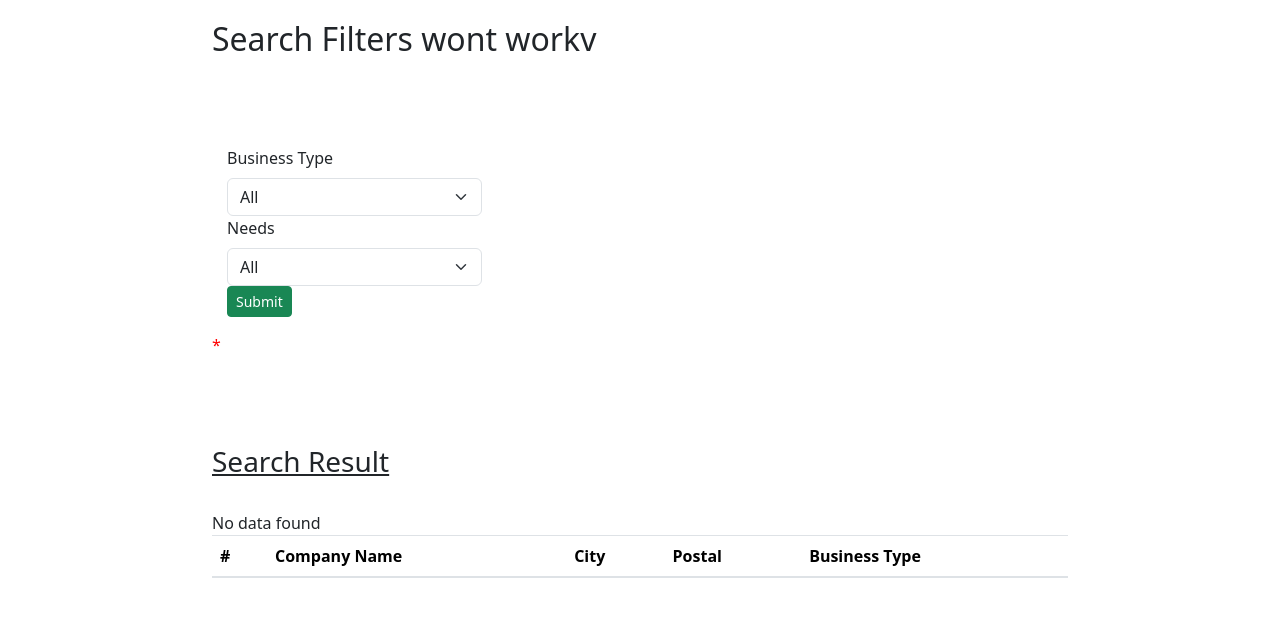
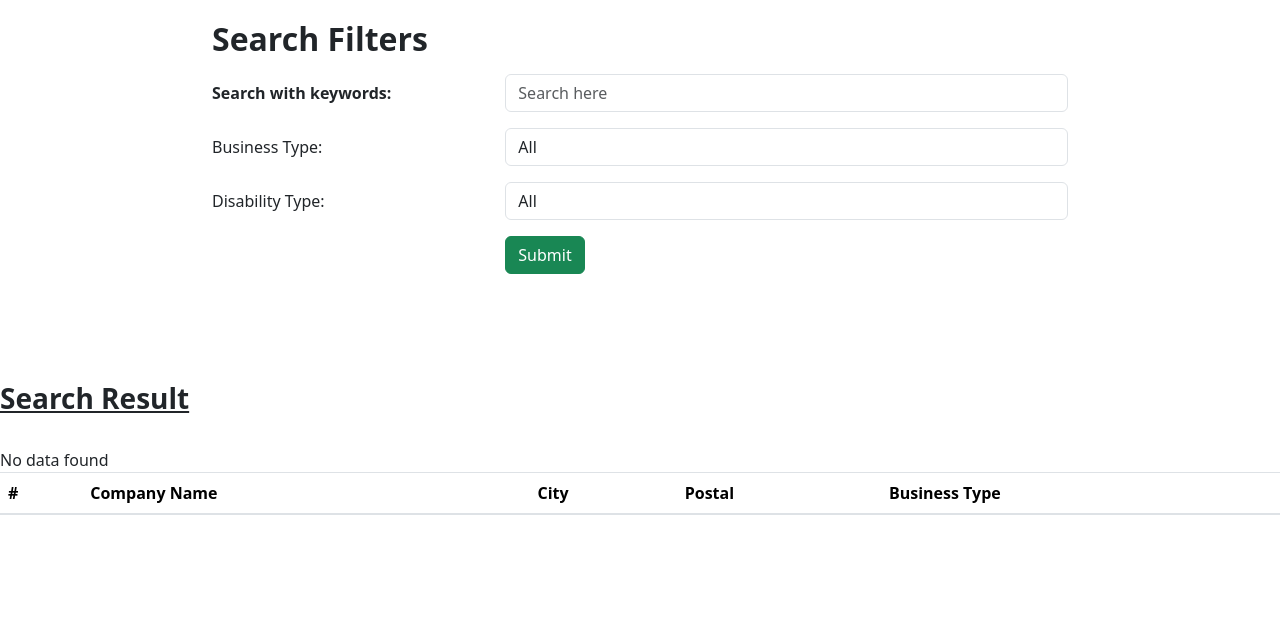
Before and after one commit to Waris-Al/EW2, a PHP site: page /CheckVenue.php in a window 1280 px wide. Shown: the part 56-673 px from the top of the page. Run offline with PHP 8.4, Linux system fonts and the light colour scheme; lists and menus that the app fills with data are empty; some libraries are stand-ins or nearby versions.

Commit message:
xamp is upp babbyxamp

```diff
--- a/CheckVenue.php
+++ b/CheckVenue.php
@@ -5,122 +5,133 @@ try {
   die("Failed to connect: " . $e->getMessage());
 }
 session_start();
-
-
-if (isset($_SESSION['loggedin']) && $_SESSION['loggedin'] === true) {
-  // display the navbar with the logout link
-  include 'NavbarLoggedin.php';
-} else {
-  // display the default navbar
-  include 'NavigationBar.php';
-}
+include("Navigationbar.php");
 
 $searchErr = '';
-$building = '';
-if(isset($_POST['save'])) {
-    if(!empty($_POST['search'])) {
+$building='';
+if(isset($_POST['save']))
+{
+    if(!empty($_POST['search']))
+    {
         $search = $_POST['search'];
-        $stmt = $db->prepare("SELECT * FROM company WHERE btype LIKE '$search' OR btype LIKE '$search'");
-        $stmt->execute(array('$search' => '%'.$search.'%'));
+        $stmt = $db->prepare("select * from company where city like '%$search%' or btype like '%$search%'");
+        $stmt->execute();
         $building = $stmt->fetchAll(PDO::FETCH_ASSOC);
-    } else if(!empty($_POST['search1'])) {
+        //print_r($building);
+
+    }else if(!empty($_POST['search1'])){
+
         $search = $_POST['search1'];
-      $stmt = $db->prepare("SELECT * FROM company WHERE city LIKE :search OR btype LIKE :search");
-      $stmt->execute(array(':search' => '%'.$search.'%'));
+        $stmt = $db->prepare("select * from company where city like '%$search%' or btype like '%$search%'");
+        $stmt->execute();
         $building = $stmt->fetchAll(PDO::FETCH_ASSOC);
-    } else if(!empty($_POST['search2'])) {
+    }else if(!empty($_POST['search2'])){
+
       $search = $_POST['search2'];
+
     $wchair = "wchair";
     $hearing = "hearing";
     $parking = "parking";
     $check = "yes";
-        if(strcmp($search, $wchair) == 0) {
-            $stmt = $db->prepare("SELECT * FROM company WHERE id IN (SELECT cid FROM questions WHERE wchair LIKE :check)");
-            $stmt->execute(array(':check' => '%'.$check.'%'));
+
+      if(strcmp($search,$wchair) == 0){
+        $stmt = $db->prepare("select * from company where id IN(select cid from questions where wchair like '%$check%')");
+        $stmt->execute();
         $building = $stmt->fetchAll(PDO::FETCH_ASSOC);
-        } else if (strcmp($search, $hearing) == 0) {
-            $stmt = $db->prepare("SELECT * FROM company WHERE id IN (SELECT cid FROM questions WHERE hearing LIKE :check)");
-            $stmt->execute(array(':check' => '%'.$check.'%'));
+
+      }else if (strcmp($search,$hearing) == 0){
+
+        $stmt = $db->prepare("select * from company where id IN(select cid from questions where hearing like '%$check%')");
+        $stmt->execute();
         $building = $stmt->fetchAll(PDO::FETCH_ASSOC);
-        } else if(strcmp($search, $parking) == 0) {
-            $stmt = $db->prepare("SELECT * FROM company WHERE id IN (SELECT cid FROM questions WHERE parking LIKE :check)");
-            $stmt->execute(array(':check' => '%'.$check.'%'));
+      }else if(strcmp($search,$parking) == 0){
+        $stmt = $db->prepare("select * from company where id IN(select cid from questions where parking like '%$check%')");
+        $stmt->execute();
         $building = $stmt->fetchAll(PDO::FETCH_ASSOC);
       }
-    } else {
+
+
+  }
+    else
+    {
         $searchErr = "Please enter the information";
     }
 
-    echo "Search query is: " . $stmt->queryString;
 }
 
 ?>
-<html>
+<!DOCTYPE html>
+<html lang="en">
 <head>
-<title>A HUGE Welcome From Everybody Welcome</title>
-<link rel="stylesheet" href="bootstrap.css" crossorigin="anonymous">
-<!-- Optional theme -->
-<link rel="stylesheet" href="bootstrap-theme.css" crossorigin="anonymous">
+  <meta charset="UTF-8">
+  <meta name="viewport" content="width=device-width, initial-scale=1.0">
+  <title>A HUGE Welcome From Access For All</title>
+  <!-- Bootstrap CSS -->
+  <link rel="stylesheet" href="bootstrap.min.css">
+  <!-- Custom styles -->
   <style>
-.container{
-    width:70%;
-    height:30%;
-    padding:20px;
+    .container {
+      width: 70%;
+      margin: 0 auto;
+      padding: 20px;
+    }
+    h1, h2, h3, h4, h5, h6 {
+      font-weight: bold;
     }
   </style>
 </head>
-
 <body>
   <div class="container">
-  <h2 class="mb-3">Search Filters wont workv</h2>
-    <br/><br/>
+    <h2 class="mb-3">Search Filters</h2>
 
-    <form class="form-vertical" method="post">
-    <div class="column">
-        <div class="form-group">
-<?php
-/*
-            <label class="control-label col-sm-4" for="email"><b>Search with keywords:</b>:</label>
-            <div class="col-sm-4">
-              <input type="text" class="form-control" name="search" placeholder="search here">
+    <form action="#" method="post">
+      <div class="form-group row">
+        <label for="search-keywords" class="col-sm-4 col-form-label"><b>Search with keywords:</b></label>
+        <div class="col-sm-8">
+          <input type="text" class="form-control" id="search-keywords" name="search" placeholder="Search here">
         </div>
-*/
+      </div>
 
-?>
-            <br/>
-
-            <div class="col-md-4">
-              <label for="Business-type">Business Type</label>
-              <select class="form-select" name="search1">
+      <div class="form-group row">
+        <label for="business-type" class="col-sm-4 col-form-label">Business Type:</label>
+        <div class="col-sm-8">
+          <select class="form-control" id="business-type" name="search1">
             <option value="">All</option>
             <option value="restaurant">Restaurant</option>
-                <option value="General">General</option>
+            <option value="venue">Venue</option>
             <option value="cinema">Cinema</option>
             <option value="gym">Gym</option>
           </select>
         </div>
+      </div>
 
-
-            <div class="col-md-4">
-              <label for="disability-type">Needs</label>
-              <select class="form-select" name="search2">
+      <div class="form-group row">
+        <label for="disability-type" class="col-sm-4 col-form-label">Disability Type:</label>
+        <div class="col-sm-8">
+          <select class="form-control" id="disability-type" name="search2">
             <option value="">All</option>
             <option value="hearing">Hearing</option>
             <option value="wchair">Wheel Chair</option>
             <option value="parking">Parking</option>
           </select>
-
-              </div>
-            <div class="col-sm-2">
-              <button type="submit" name="save" class="btn btn-success btn-sm">Submit</button>
         </div>
       </div>
-        <div class="form-group">
-            <span class="error" style="color:red;">* <?php echo $searchErr;?></span>
+
+      <div class="form-group row">
+        <div class="col-sm-4"></div>
+        <div class="col-sm-8">
+          <button type="submit" name="save" class="btn btn-success">Submit</button>
+        </div>
+      </div>
+    </form>
   </div>
 
-    </div>
-    </form>
+  <!-- Bootstrap JS and dependencies -->
+  <script src="jquery.min.js"></script>
+  <script src="popper.min.js"></script>
+  <script src="bootstrap.min.js"></script>
+</body>
+</html>
     <br/><br/>
 
 
@@ -153,11 +164,10 @@ if(isset($_POST['save'])) {
                         <td><?php echo $value['city'];?></td>
                         <td><?php echo $value['postal'];?></td>
                         <td><?php echo $value['btype'];?></td>
+                    </tr>
 
-                    </tr>
                         <?php
-                    } // INSERT INTO company (id, email, pass, cname, city, postal, btype) VALUES (123, "test@test.com", "pass", "shouldhopefullywork", "sheff", "S4", "General")
-                    //INSERT INTO questions (id, cid, wchair, video, audio, hearing, parking)
+                    }
 
                  }
                 ?>
--- a/logout.php
+++ b/logout.php
@@ -1,6 +1,7 @@
 <?php require ("NavigationBar.php"); ?>
 
 <?php
+session_start();
     session_unset();
     session_destroy();
 ?>
```
Also changed, not shown: test123.php (+1 -13 lines), 2 other files. Lines whose indentation alone changed are shown as unchanged.
